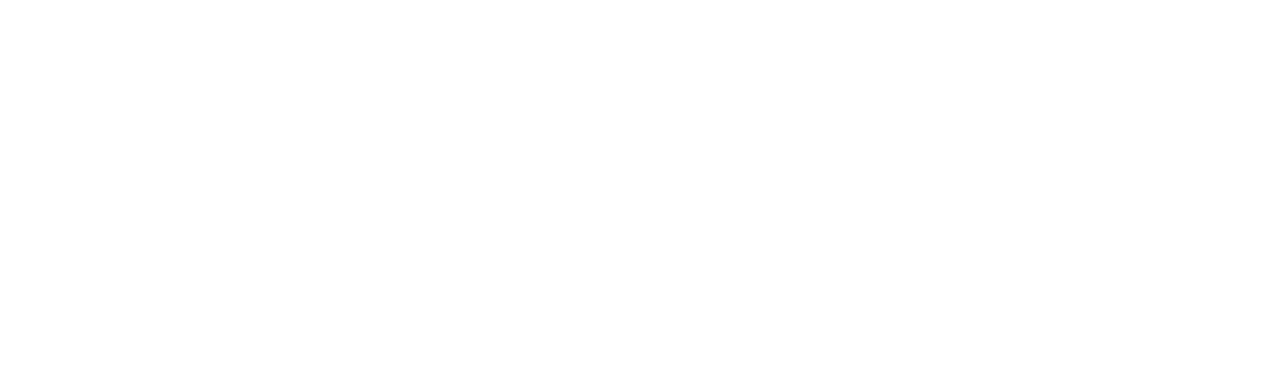
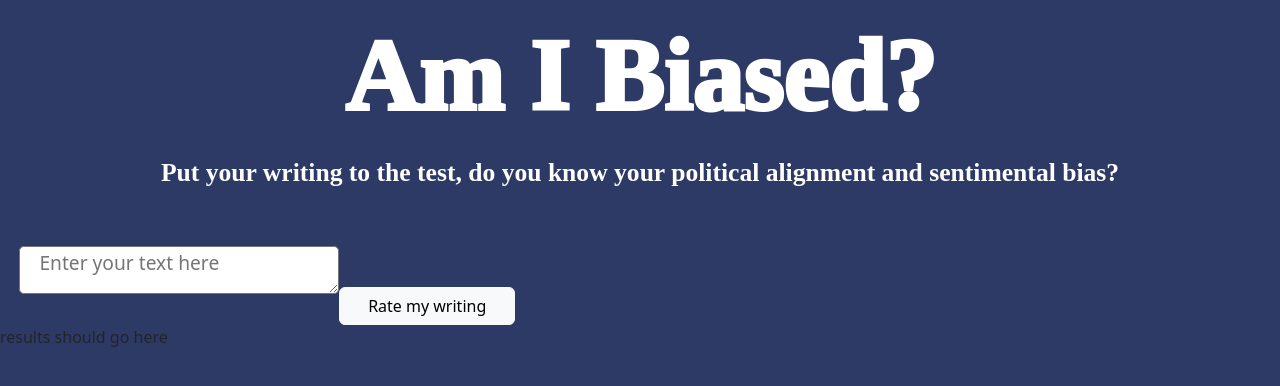
Before and after one commit to adeleweiss/Bias_Busters, a React (Create React App) app in the folder frontend/: page /textBias in a window 1280 px wide. Before the commit this address had no page. Shown: the top 386 px of the page. Built offline with nearby package versions, Linux system fonts and the light colour scheme.

Commit message:
Updating textBias page

```diff
--- a/frontend/src/App.js
+++ b/frontend/src/App.js
@@ -3,6 +3,7 @@
 import { BrowserRouter as Router, Route, Routes, Link } from "react-router-dom";
 import Home from './Home'
 import Results from './Results'
+import TextBias from './TextBias'
 
 function App() {
   return (
@@ -10,6 +11,7 @@
           <Routes>
               <Route path="/" element={<Home />} />
               <Route path="/results" element={<Results/>}/>
+              <Route path="/textBias" element={<TextBias/>}/>
           </Routes>
       </Router>
   );
--- a/frontend/src/text_bias.jsx
+++ b/frontend/src/TextBias.jsx
@@ -1,10 +1,10 @@
-import "/text_bias.css";
+import "./TextBias.css";
 import { useState } from 'react';
 import { motion } from "framer-motion";
 import { Row, Col, Button } from "react-bootstrap";
 import 'bootstrap/dist/css/bootstrap.min.css';
 
-function text_bias(){
+function TextBias(){
     const [userText, setUserText] = useState("");
 
     const handleSubmitText = async (e) => {
@@ -13,13 +13,14 @@
             const response = await fetch(`http://127.0.0.1:8000/api/analyze-text`, {
                 method: "POST",
                 body: JSON.stringify({
-                    text: userText.value
+                    text: userText.valueOf
                   }),
                 headers: {
                     "Content-Type": "application/json"
                 }
             });
             const data = await response.json();
+
             console.log(data);
         } catch (er) {
             console.log("Error fetching data:", er);
@@ -49,24 +50,15 @@
             </Col>
         </Row>
         <Row>
-            <motion.h3
-            initial={{ opacity: 0, y: 0 }}
-            whileInView={{ opacity: 1, y: 0 }}
-                    transition={{ duration: 1 }}
-                    className="subtitle mb-0"
-            >
-                Search for an article using a url or keyword.
-            </motion.h3>
             <Col>
                 <motion.div
                     initial={{ opacity: 0, y: 50 }}
                     whileInView={{ opacity: 1, y: 0 }}
                     transition={{ duration: 1 }}
-                    className="url"
                 >
                     <form className="">
                         <textarea
-                            cols="50"
+
                             type="text"
                             value={userText}
                             placeholder="Enter your text here"
@@ -83,9 +75,14 @@
                         </Button>
                     </form>
                 </motion.div>
+                <div className="results">
+                    <p>results should go here</p>
+                </div>
             </Col>
         </Row>
     </div>
     </>
 
 }
+
+export default TextBias;
```
Also changed, not shown: frontend/src/TextBias.css (renamed from frontend/src/text_bias.css).
